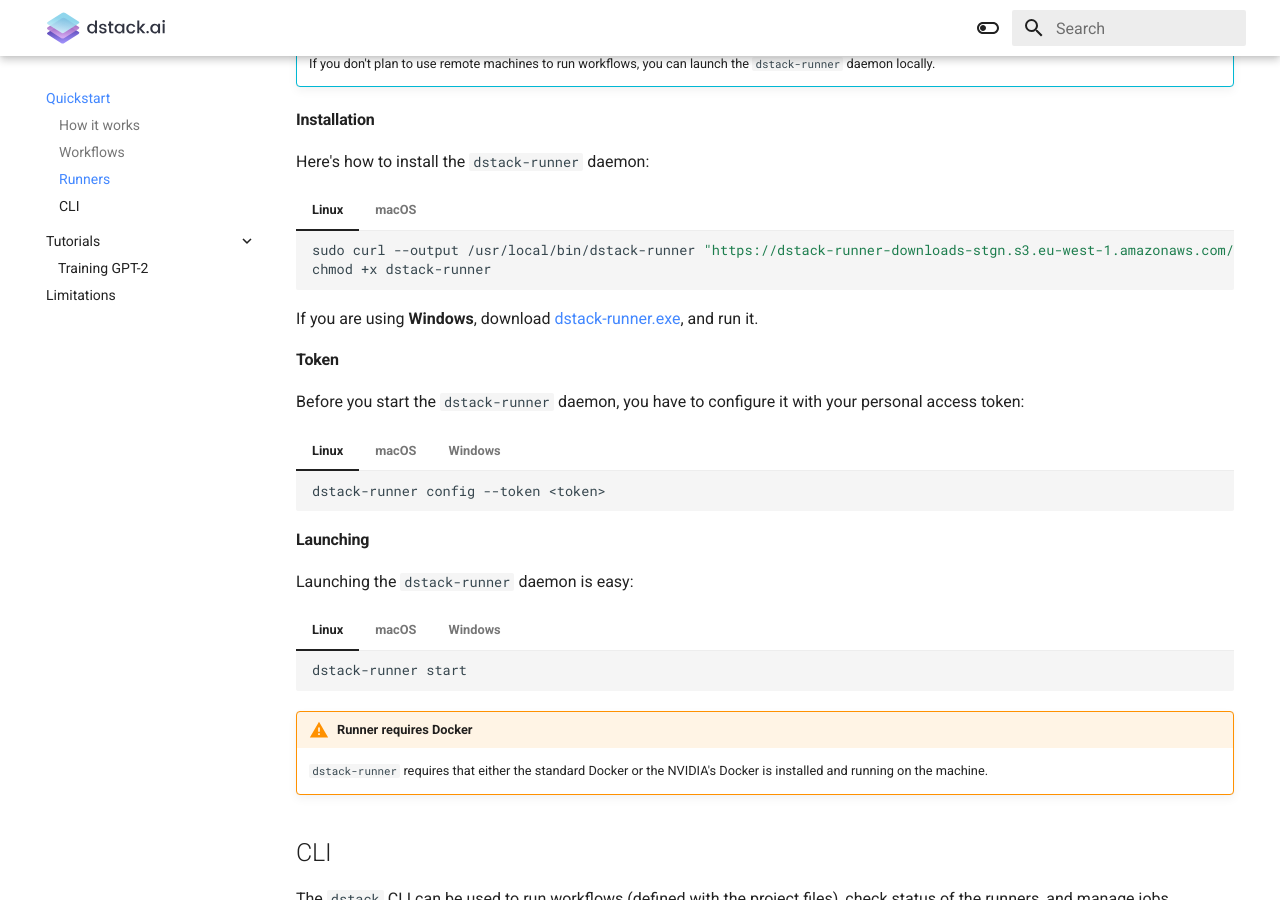
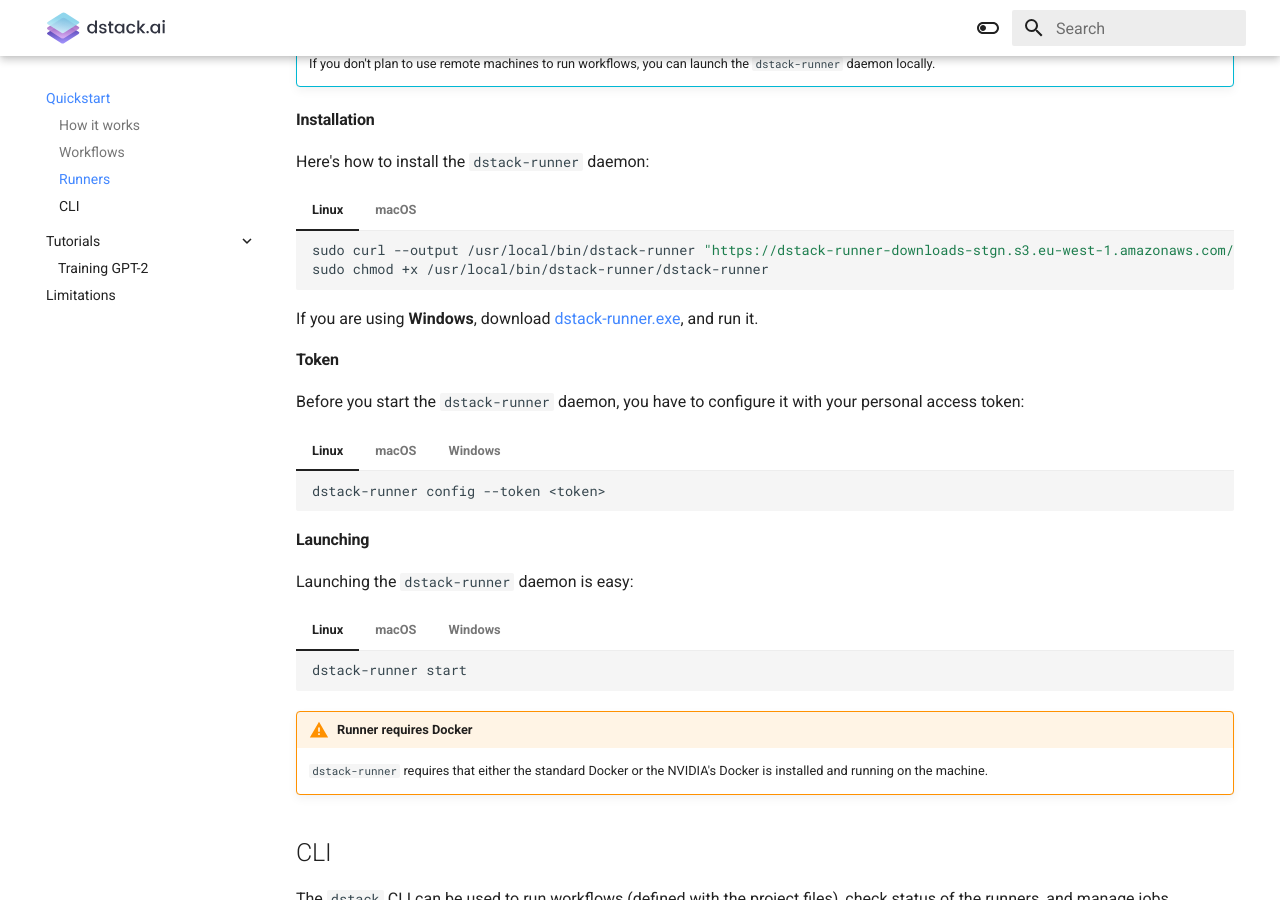
Before and after one commit to dstackai/dstack.github.io, an MkDocs documentation site: the page built from docs/index.md, in a window 1280 px wide and 900 px high, scrolled down 3863 px. Built offline with MkDocs 1.6.1 and Material for MkDocs 9.7.7, drawn with Linux system fonts in a browser that asks for light colours.

Commit message:
- Fixed the dstack-runner chmod instruction

````diff
--- a/docs/index.md
+++ b/docs/index.md
@@ -185,14 +185,14 @@
 
     ```bash
     sudo curl --output /usr/local/bin/dstack-runner "https://dstack-runner-downloads-stgn.s3.eu-west-1.amazonaws.com/latest/binaries/dstack-runner-linux-amd64"
-    chmod +x dstack-runner
+    sudo chmod +x /usr/local/bin/dstack-runner/dstack-runner
     ```
 
 === "macOS"
 
     ```bash
     sudo curl --output /usr/local/bin/dstack-runner "https://dstack-runner-downloads-stgn.s3.eu-west-1.amazonaws.com/latest/binaries/dstack-runner-darwin-amd64"
-    chmod +x dstack-runner
+    sudo chmod +x /usr/local/bin/dstack-runner/dstack-runner
     ```
 
 If you are using **Windows**, download [dstack-runner.exe](https://dstack-runner-downloads-stgn.s3.eu-west-1.amazonaws.com/latest/binaries/dstack-runner-windows-amd64.exe), and run it.
````
Also changed, not shown: docs/gpt-2.md (+2 -2 lines).
